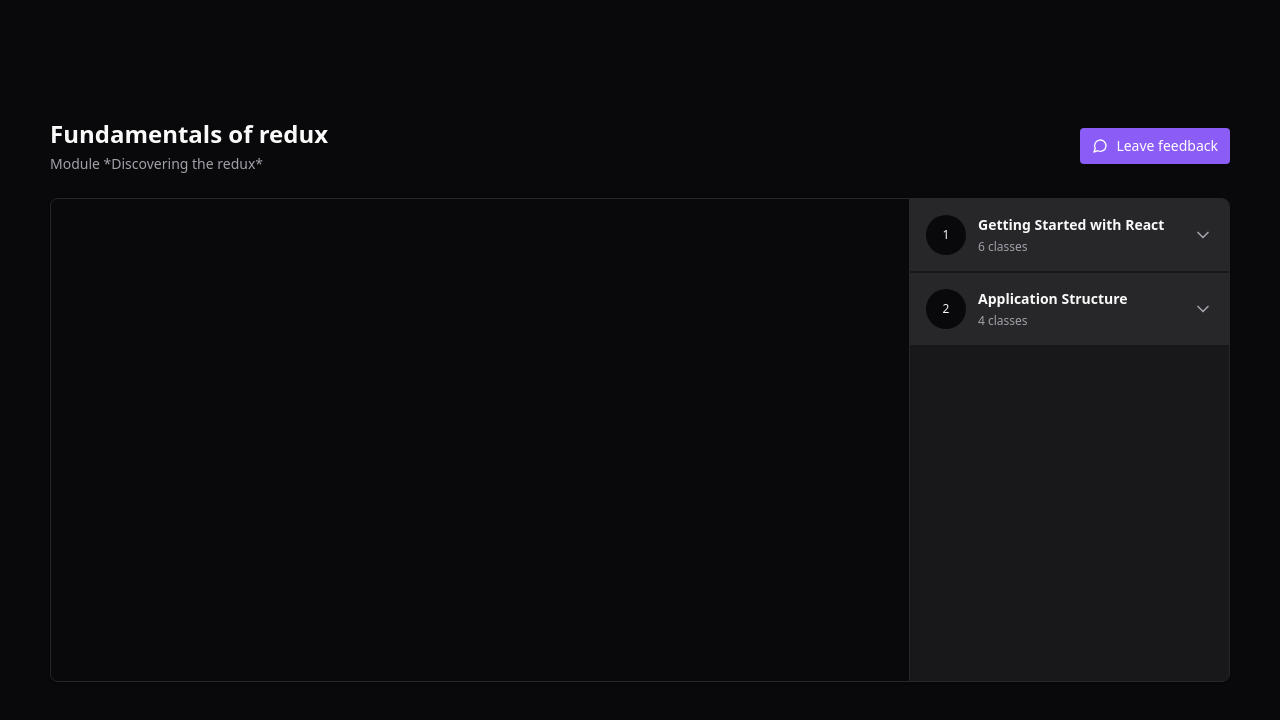
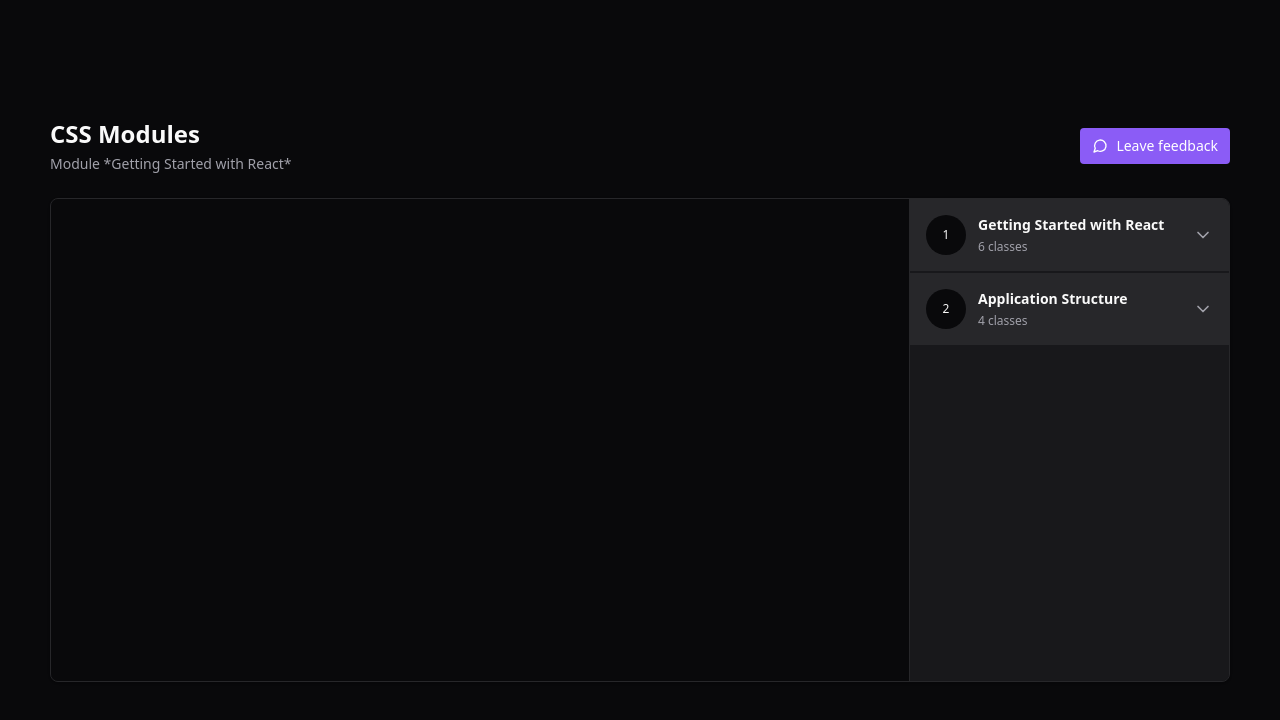
Before and after one commit to CaiolBarreto/react-redux-zustand, a React (Vite) app: page / in a window 1280 px wide. Shown: the top 720 px of the page. Built offline with nearby package versions, Linux system fonts and the light colour scheme.

Commit message:
active classes

```diff
--- a/src/components/Header.tsx
+++ b/src/components/Header.tsx
@@ -1,9 +1,20 @@
+import { useAppSelector } from "../store";
+
 export function Header() {
+  const { currentModule, currentLesson } = useAppSelector(state => {
+    const { currentModuleIndex, currentLessonIndex } = state.player
+
+    const currentModule = state.player.course.modules[currentModuleIndex]
+    const currentLesson = currentModule.lessons[currentLessonIndex]
+
+    return { currentModule, currentLesson }
+  })
+
   return (
     <div className="flex flex-col gap-1">
-      <h1 className="text-2xl font-bold">Fundamentals of redux</h1>
+      <h1 className="text-2xl font-bold">{currentLesson.title}</h1>
       <span className="text-sm text-zinc-400">
-        Module *Discovering the redux*
+        Module *{currentModule.title}*
       </span>
     </div>
   );
--- a/src/components/Lesson.tsx
+++ b/src/components/Lesson.tsx
@@ -1,14 +1,20 @@
-import { Video } from "lucide-react";
-
+import { PlayCircle, Video } from "lucide-react";
 interface LessonProps {
   title: string
   duration: string
+  isCurrent?: boolean
+  onPlay: () => void
 }
 
-export function Lesson({ title, duration }: LessonProps) {
+export function Lesson({ title, duration, onPlay, isCurrent = false }: LessonProps) {
   return (
-    <button className="flex items-center gap-3 text-sm text-zinc-400">
-      <Video className="h-4 w-4 text-zinc-500" />
+    <button
+      onClick={onPlay}
+      data-active={isCurrent}
+      disabled={isCurrent}
+      className="flex items-center gap-3 text-sm text-zinc-400 enabled:hover:text-zinc-100 data-[active=true]:text-emerald-400"
+    >
+      {isCurrent ? <PlayCircle className="h-4 w-4 text-emerald-400" /> : <Video className="h-4 w-4 text-zinc-500" />}
       <span>{title}</span>
       <span className="ml-auto font-mono text-xs text-zinc-500">{duration}</span>
     </button>
--- a/src/components/Module.tsx
+++ b/src/components/Module.tsx
@@ -3,6 +3,8 @@
 import { ChevronDown } from "lucide-react";
 import { Lesson } from "./Lesson";
 import { useAppSelector } from '../store';
+import { useDispatch } from 'react-redux';
+import { play } from '../store/slices/player';
 
 interface ModuleProps {
   moduleIndex: number
@@ -11,7 +13,15 @@
 }
 
 export function Module({ moduleIndex, title, amountOfLessons }: ModuleProps) {
+  const { currentModuleIndex, currentLessonIndex } = useAppSelector(state => {
+    const { currentModuleIndex, currentLessonIndex } = state.player
+
+    return { currentModuleIndex, currentLessonIndex }
+  })
+
   const lessons = useAppSelector(state => state.player.course.modules[moduleIndex].lessons)
+
+  const dispatch = useDispatch()
 
   return (
     <Collapsible.Root className="group">
@@ -30,12 +40,16 @@
 
       <Collapsible.Content>
         <nav className="relative flex flex-col gap-4 p-6">
-          {lessons.map(lesson => {
+          {lessons.map((lesson, lessonIndex) => {
+            const isActive = moduleIndex === currentModuleIndex && lessonIndex === currentLessonIndex
+
             return (
               <Lesson
                 key={lesson.id}
                 title={lesson.title}
                 duration={lesson.duration}
+                isCurrent={isActive}
+                onPlay={() => dispatch(play([moduleIndex, lessonIndex]))}
               />
             )
           })}
--- a/src/components/Video.tsx
+++ b/src/components/Video.tsx
@@ -1,13 +1,23 @@
 import ReactPlayer from 'react-player'
+import { useAppSelector } from '../store'
 
 export function Video() {
+  const lesson = useAppSelector(state => {
+    const { currentModuleIndex, currentLessonIndex } = state.player
+
+    const currentLesson =
+      state.player.course.modules[currentModuleIndex].lessons[currentLessonIndex]
+
+    return currentLesson
+  })
+
   return (
     <div className="w-full bg-zinc-950 aspect-video">
       <ReactPlayer
         width="100%"
         height="100%"
         controls
-        url="https://www.youtube.com/watch?v=_6kxwm6x9wE"
+        url={`https://www.youtube.com/watch?v=${lesson.id}`}
       />
     </div>
   );
--- a/src/store/slices/player.ts
+++ b/src/store/slices/player.ts
@@ -28,9 +28,18 @@
           ],
         },
       ],
+    },
+    currentModuleIndex: 0,
+    currentLessonIndex: 0
+  },
+  reducers: {
+    play: (state, action) => {
+      state.currentModuleIndex = action.payload[0]
+      state.currentLessonIndex = action.payload[1]
     }
-  },
-  reducers: {}
+  }
 })
 
 export const player = playerSlice.reducer
+
+export const { play } = playerSlice.actions
```
